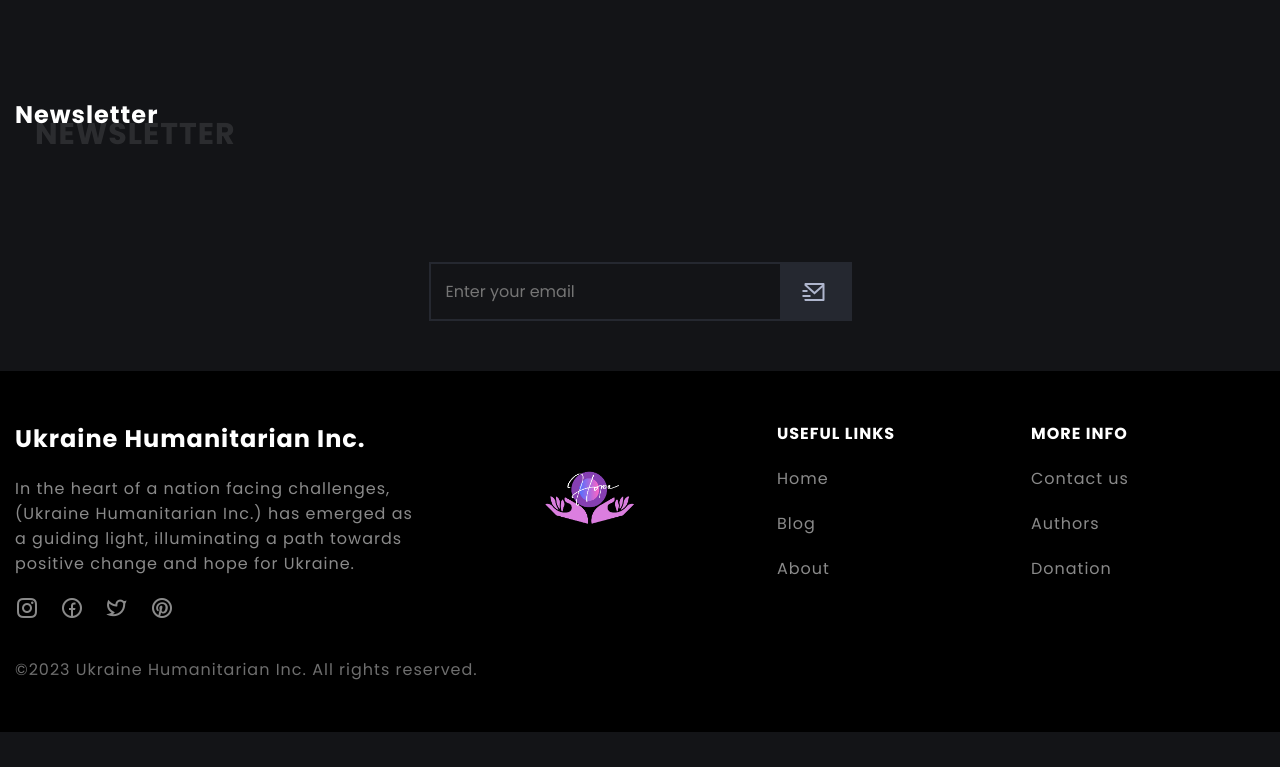
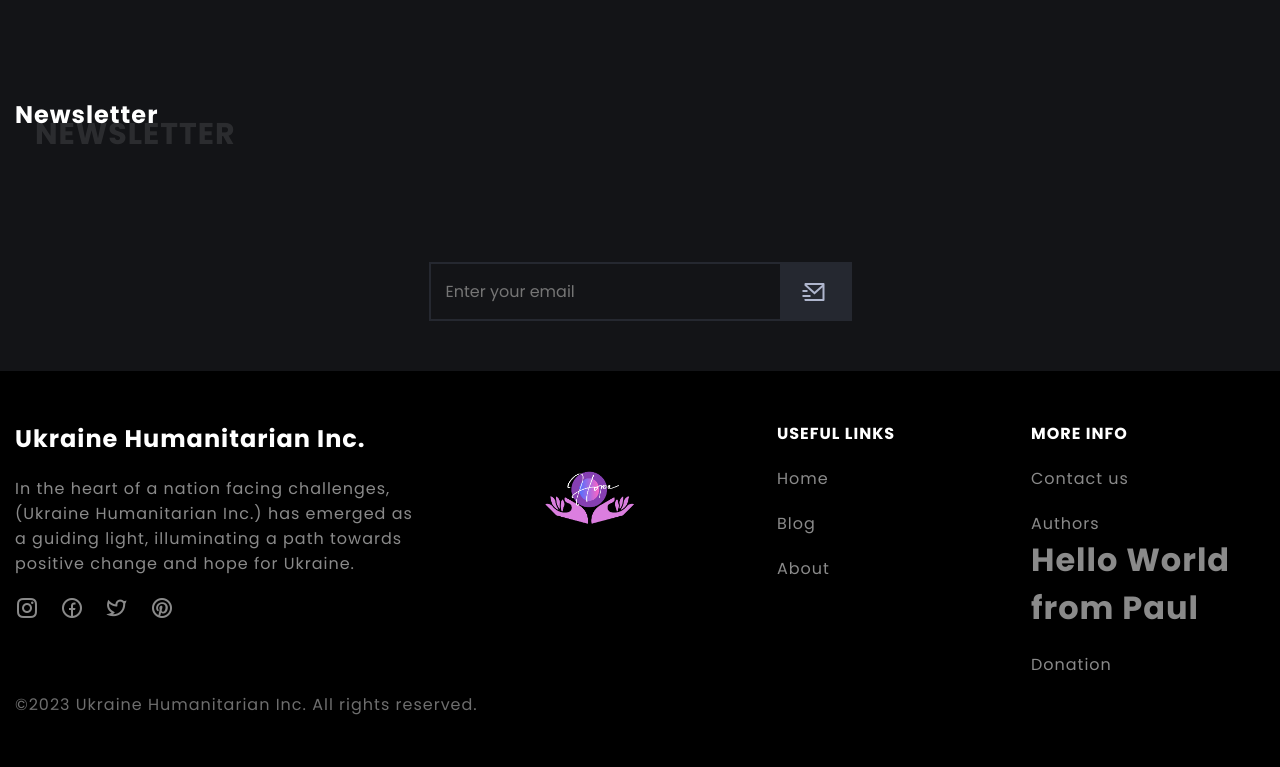
Before and after one commit to UkraineHumanitarianInc/ukraine, a plain HTML site: page index.html in a window 1280 px wide. Shown: the part 4265-5032 px from the top of the page. Before the commit the page ends 4997 px from the top, so only its background shows below. Drawn offline with nearby package versions, Linux system fonts and the light colour scheme.

Commit message:
Checking the access, hello world from Paul

```diff
--- a/index.html
+++ b/index.html
@@ -670,6 +670,7 @@
                     </li>
                     <li class="list-item">
                         <a href="#" class="list-link">Authors</a>
+                        <h1>Hello World from Paul</h1>
                     </li>
                     <li class="list-item">
                         <a href="paypal.html" class="list-link">Donation</a>
```
